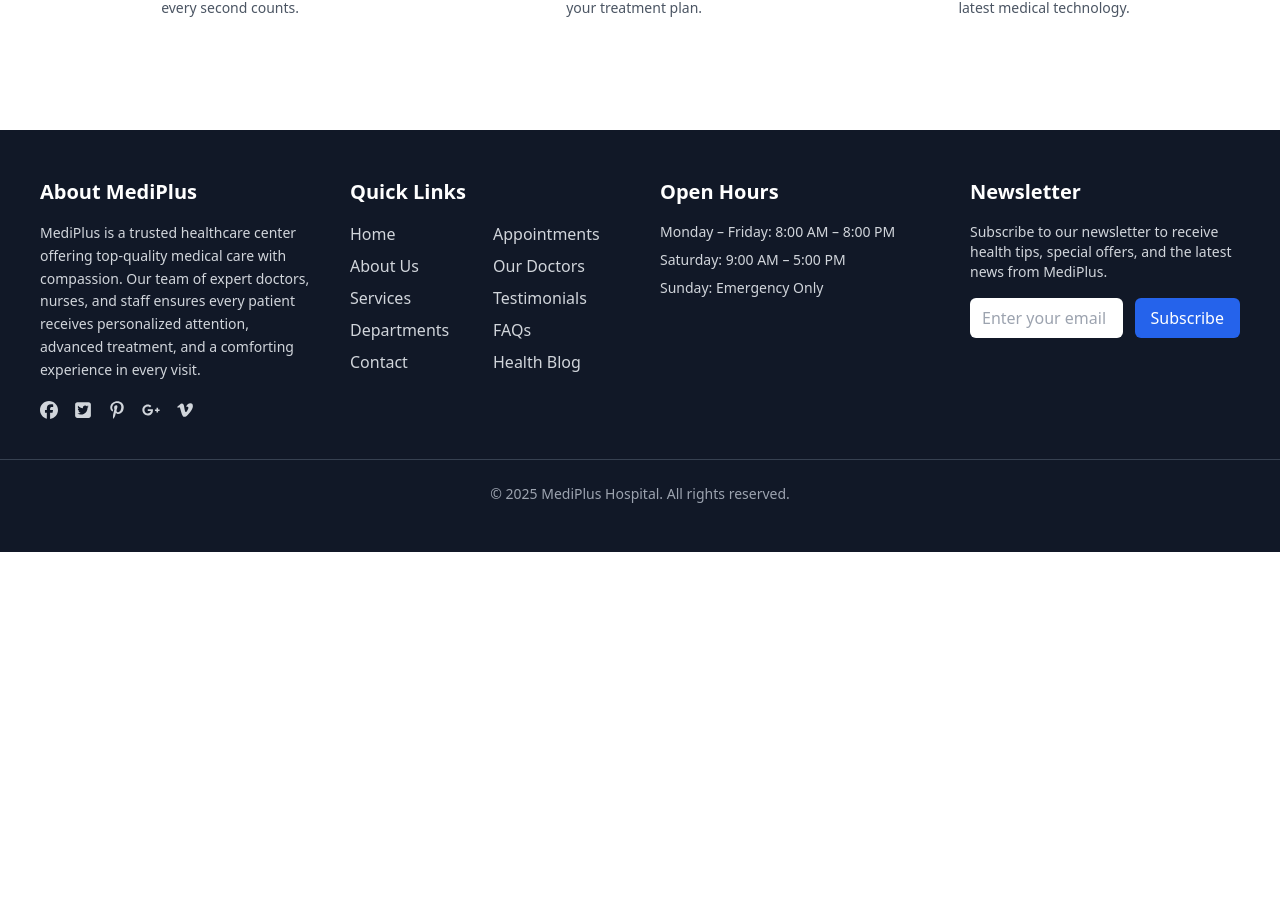
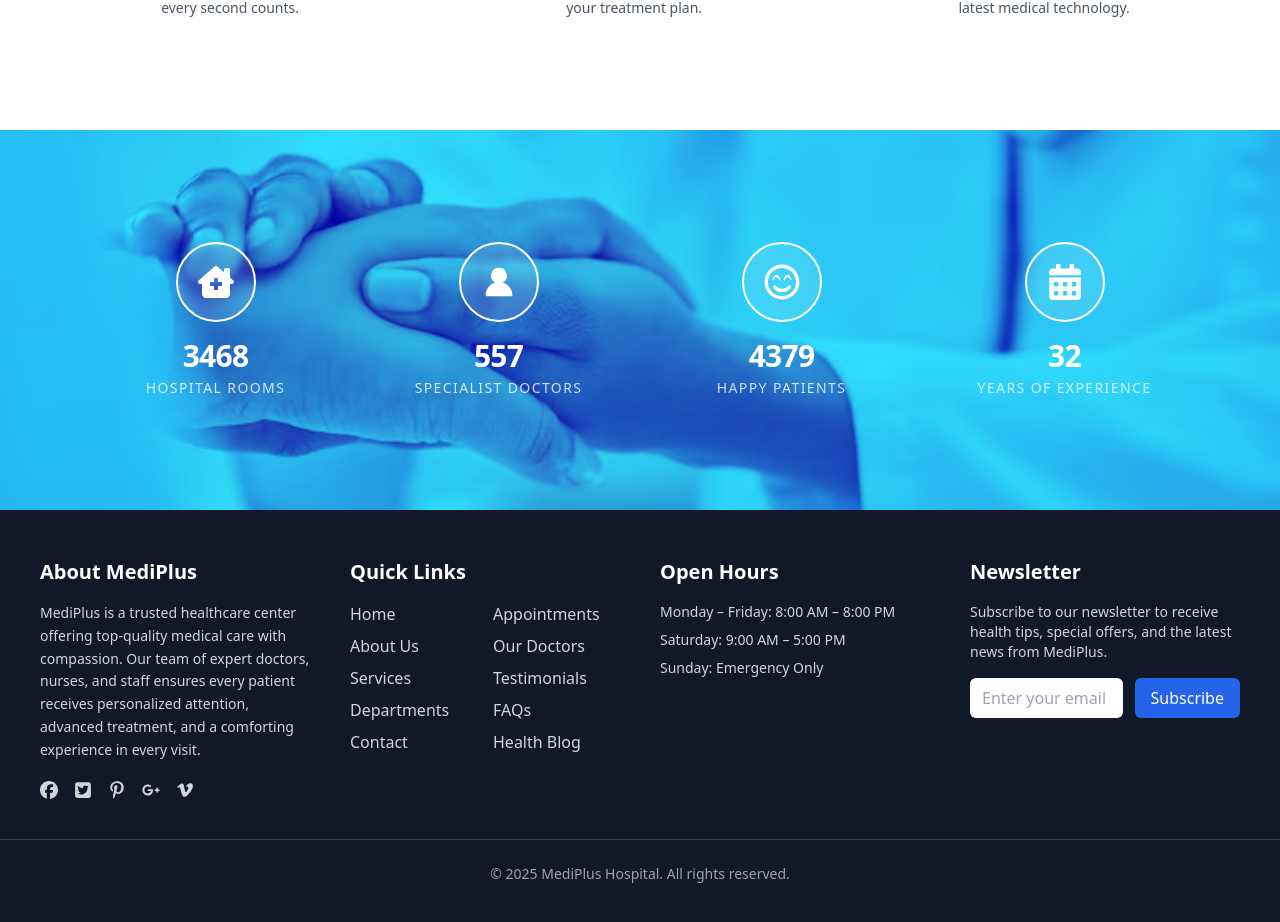
Before and after one commit to kunal-bhati2002/MediPlus, a React (Vite) app: page / in a window 1280 px wide. Shown: the part 1460-2382 px from the top of the page. Before the commit the page ends 2012 px from the top, so only its background shows below. Built offline with nearby package versions, Linux system fonts and the light colour scheme.

Commit message:
Counter added

```diff
--- /dev/null
+++ b/src/components/home/CountTimer.tsx
@@ -0,0 +1,170 @@
+// import { useState, type JSX } from "react";
+// import { FaHouseChimneyMedical } from "react-icons/fa6";
+
+// function CountTimer() {
+//     return (<>
+//         <section className="">
+//             <div className="container mx-auto px-4 sm:px-6 md:px-20 py-28 text-center grid grid-cols-4 gap-3">
+//                 <Timer icon={<FaHouseChimneyMedical />} count={20} countInfo="Hospital Rooms" />
+//                 <Timer icon={<FaHouseChimneyMedical />} count={20} countInfo="Hospital Rooms" />
+//                 <Timer icon={<FaHouseChimneyMedical />} count={20} countInfo="Hospital Rooms" />
+//                 <Timer icon={<FaHouseChimneyMedical />} count={20} countInfo="Hospital Rooms" />
+//             </div>
+//         </section>
+//     </>);
+// }
+
+// export default CountTimer
+
+// interface CountProps {
+//     icon: JSX.Element;
+//     count: number;
+//     countInfo: string;
+// }
+
+// const Timer = ({ icon, count, countInfo }: CountProps) => {
+
+//     const [value, setValue] = useState(0);
+
+//     const ChangeCount = () => {
+//         // let changedTimer = timer + 1;
+
+//         // setTimer = changedTimer;
+//         console.log("Hello");
+
+//         for (let i = 0; i <= count; i++) {
+//             setValue(() => value + 1);
+//         }
+//         console.log(value);
+
+//     }
+
+//     return (<>
+//         <div className="gird gird-cols-2 gap-0" onClick={ChangeCount}>
+//             <span>{icon}</span>
+//             <div className="">
+//                 <p>{count}</p>
+//                 <p>{countInfo}</p>
+//             </div>
+//         </div>
+
+//     </>);
+// }
+
+// import { useState, useEffect, type JSX } from "react";
+// import { FaHouseChimneyMedical } from "react-icons/fa6";
+
+// function CountTimer() {
+//     return (
+//         <section className="bg-[url('/images/Doctor_holding_patitent_hand.avif')] bg-center bg-no-repeat bg-cover bg-primary bg-blend-overlay">
+//             <div className="container mx-auto px-4 sm:px-6 md:px-20 py-28 text-center grid grid-cols-4 gap-3">
+//                 <Timer icon={<FaHouseChimneyMedical />} count={3468} countInfo="Hospital Rooms" />
+//                 <Timer icon={<FaHouseChimneyMedical />} count={557} countInfo="Specialist Doctors" />
+//                 <Timer icon={<FaHouseChimneyMedical />} count={4379} countInfo="Happy Patients" />
+//                 <Timer icon={<FaHouseChimneyMedical />} count={32} countInfo="Years of Experience" />
+//             </div>
+//         </section>
+//     );
+// }
+
+// export default CountTimer;
+
+// interface CountProps {
+//     icon: JSX.Element;
+//     count: number;
+//     countInfo: string;
+// }
+
+// const Timer = ({ icon, count, countInfo }: CountProps) => {
+//     const [value, setValue] = useState(0);
+
+//     useEffect(() => {
+//         let start = 0;
+//         const duration = 2000; // total time (ms)
+//         const stepTime = Math.floor(duration / count);
+
+//         const timer = setInterval(() => {
+//             start += 1;
+//             setValue(start);
+//             if (start === count) clearInterval(timer);
+//         }, stepTime);
+
+//         return () => clearInterval(timer);
+//     }, [count]);
+
+//     return (
+//         <div className="grid grid-cols-2 gap-2 text-center text-white">
+//             <span className="flex justify-center text-4xl ">{icon}</span>
+//             <div>
+//                 <p className="text-3xl font-bold">{value}</p>
+//                 <p className="">{countInfo}</p>
+//             </div>
+//         </div>
+//     );
+// };
+
+
+import { useState, useEffect, type JSX } from "react";
+import { FaCalendarAlt, FaRegSmileBeam } from "react-icons/fa";
+import { FaHouseChimneyMedical } from "react-icons/fa6";
+import { GoPersonFill } from "react-icons/go";
+
+function CountTimer() {
+    return (
+        <section className="bg-[url('/images/Doctor_holding_patitent_hand.avif')] bg-center bg-no-repeat bg-cover bg-primary bg-blend-overlay">
+            <div className="container mx-auto px-4 sm:px-6 md:px-20 py-28 text-center grid grid-cols-4 gap-3">
+                <Timer icon={<FaHouseChimneyMedical />} count={3468} countInfo="Hospital Rooms" />
+                <Timer icon={<GoPersonFill />} count={557} countInfo="Specialist Doctors" />
+                <Timer icon={<FaRegSmileBeam />} count={4379} countInfo="Happy Patients" />
+                <Timer icon={<FaCalendarAlt />} count={32} countInfo="Years of Experience" />
+            </div>
+        </section>
+    );
+}
+
+export default CountTimer;
+
+interface CountProps {
+    icon: JSX.Element;
+    count: number;
+    countInfo: string;
+}
+
+const Timer = ({ icon, count, countInfo }: CountProps) => {
+    const [value, setValue] = useState(0);
+
+    useEffect(() => {
+        const duration = 2000; // total animation time (2s)
+        const frameRate = 30; // 30 updates per second
+        const totalFrames = Math.round(duration / (1000 / frameRate));
+        const increment = count / totalFrames;
+
+        let currentFrame = 0;
+
+        const counter = setInterval(() => {
+            currentFrame++;
+            const newValue = Math.round(increment * currentFrame);
+            setValue(newValue >= count ? count : newValue);
+
+            if (currentFrame >= totalFrames) clearInterval(counter);
+        }, 1000 / frameRate);
+
+        return () => clearInterval(counter);
+    }, [count]);
+
+    return (
+        <div className="flex flex-col items-center justify-center text-white group transition-all duration-300 hover:scale-105">
+            {/* Icon circle */}
+            <div className="flex items-center justify-center w-20 h-20 mb-4 rounded-full border-2 border-white text-4xl bg-white/10 backdrop-blur-sm transition-all duration-300 group-hover:bg-white group-hover:text-primary group-hover:shadow-lg">
+                {icon}
+            </div>
+
+            {/* Counter & Label */}
+            <div className="text-center space-y-1">
+                <p className="text-3xl font-extrabold tracking-tight">{value}</p>
+                <p className="text-sm uppercase tracking-widest text-white/80">{countInfo}</p>
+            </div>
+        </div>
+
+    );
+};
--- a/src/index.css
+++ b/src/index.css
@@ -11,8 +11,9 @@ body,
 }
 
 :root {
-    --color-primary: #007BFF;
-    --color-primary-dark: #0056b3;
+    --color-primary: #1a76d1;
+    /* --color-primary-dark: #0056b3; */
+    --color-primary-dark: #2c2d3f;
 }
 
 .dark {
--- a/src/pages/Home.tsx
+++ b/src/pages/Home.tsx
@@ -1,5 +1,6 @@
 import Banner from "../components/home/Banner";
 import Card from "../components/home/Card";
+import CountTimer from "../components/home/CountTimer";
 import HelpingFamily from "../components/home/HelpingFamily";
 
 function Home() {
@@ -7,6 +8,7 @@ function Home() {
         <Banner />
         <Card />
         <HelpingFamily />
+        <CountTimer />
     </>);
 }
 
```
Also changed, not shown: public/images/Doctor_holding_patitent_hand.avif (added).
